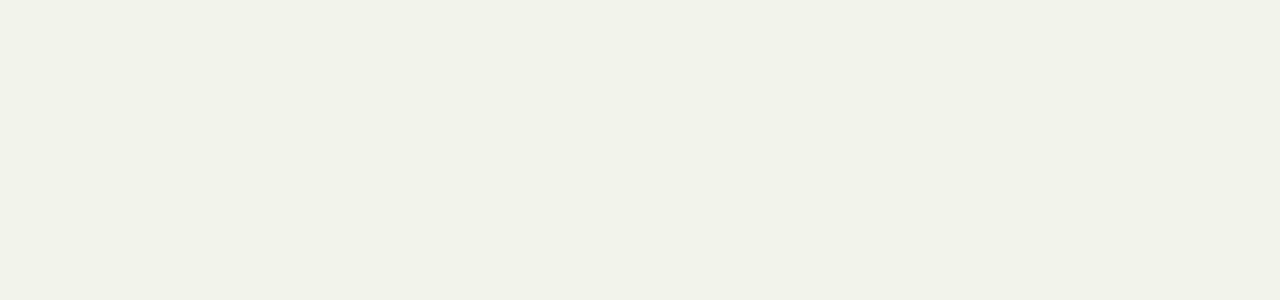
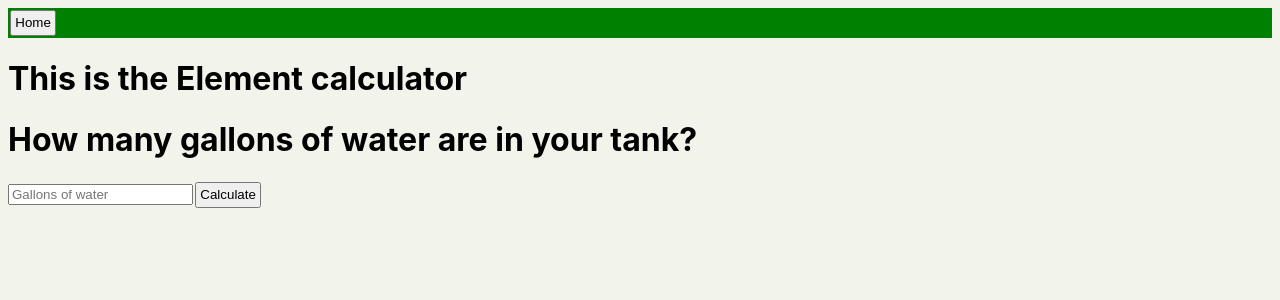
Before and after one commit to HunterKelly/Simplifry, a React (Create React App) app: page /Elementz in a window 1280 px wide. Before the commit this address had no page. Shown: the top 300 px of the page. Built offline with nearby package versions, Linux system fonts and the light colour scheme.

Commit message:
element route fixed

```diff
--- a/src/Test.js
+++ b/src/Test.js
@@ -57,6 +57,7 @@ function Test() {
                     <Route path="/SummerMix" element={<SummerMix />} />
                     <Route path="/WinterMix" element={<WinterMix />} />
                     <Route path="/Oust" element={<Oust />} />
+                    <Route path="/Elementz" element={<Elementz />} />
                 </Routes>
             </Router>
 
```
